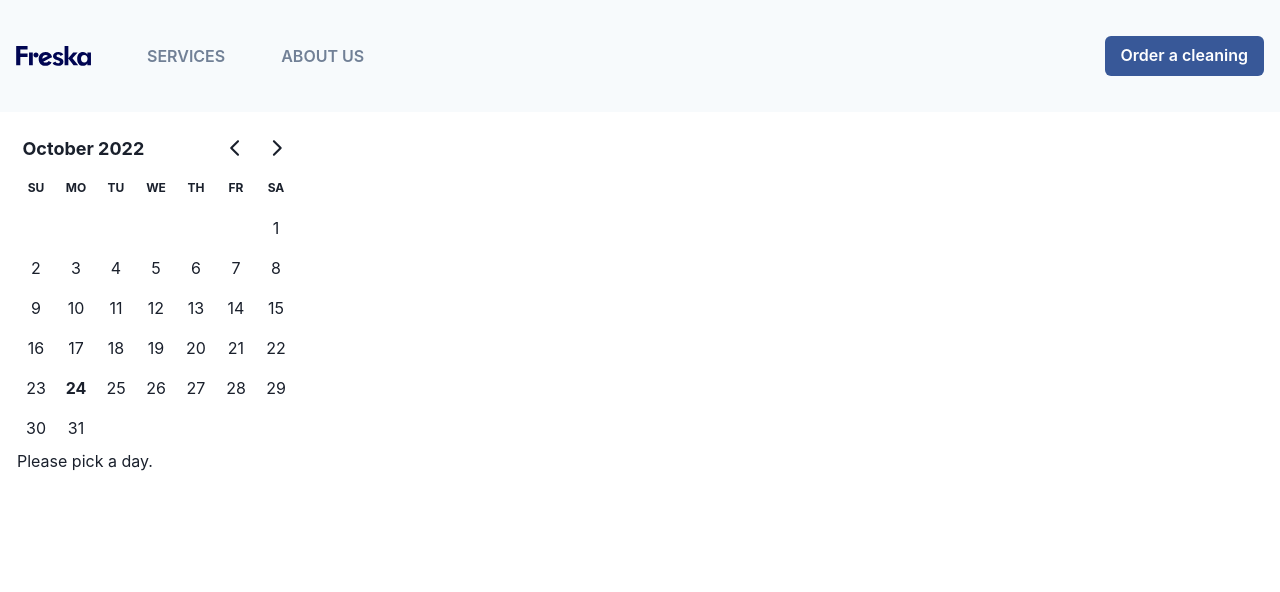
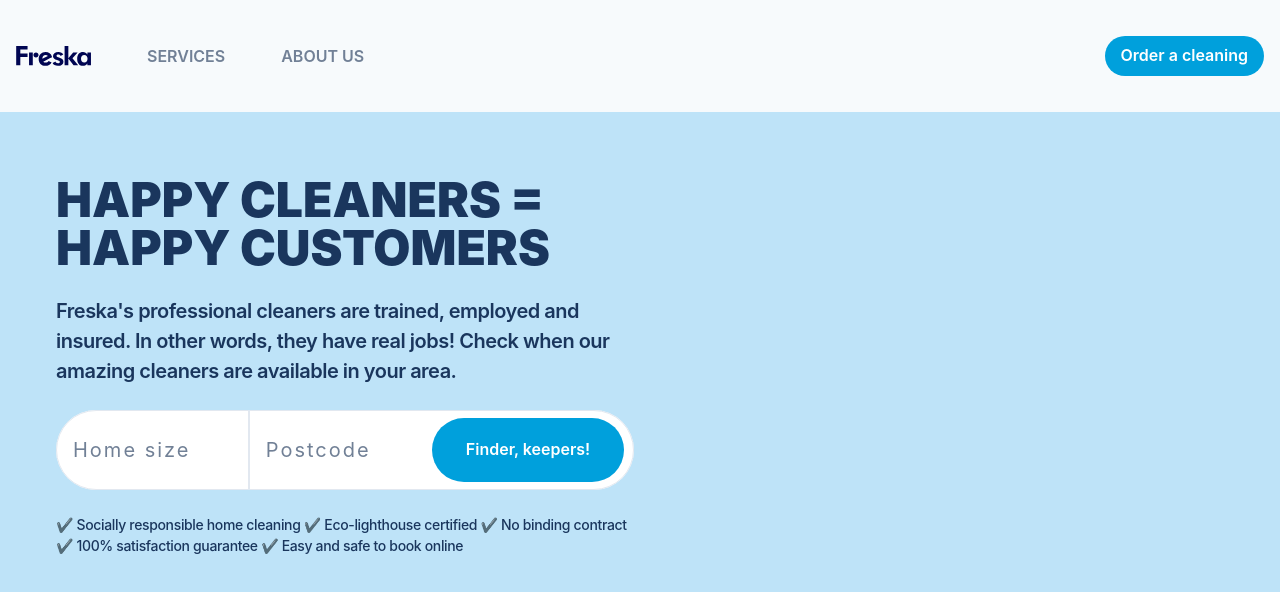
Before and after one commit to velizario/homecare-fe, a React (Create React App) app: page / in a window 1280 px wide. Shown: the top 592 px of the page. Built offline with nearby package versions, Linux system fonts and the light colour scheme.

Commit message:
Added hero page

```diff
--- a/src/App.tsx
+++ b/src/App.tsx
@@ -1,11 +1,11 @@
-import Homepage from './structure/homepage/Homepage';
 import Header from './structure/homepage/Header';
+import Hero from './structure/homepage/Hero';
 
 function App() {
   return (
     <>
       <Header/>
-      <Homepage/>
+      <Hero/>
     </>
   );
 }
--- a/src/structure/homepage/Header.tsx
+++ b/src/structure/homepage/Header.tsx
@@ -17,7 +17,7 @@
             <Button variant='link' textTransform='uppercase' _hover={{ textDecoration: "none" }}>About Us</Button>
         </Flex>
         <Spacer></Spacer>
-        <Button colorScheme='facebook'>Order a cleaning</Button>
+        <Button colorScheme='linkedin' rounded='100'>Order a cleaning</Button>
     </Container>
     )
 }
--- a/src/structure/homepage/Hero.tsx
+++ b/src/structure/homepage/Hero.tsx
@@ -1,4 +1,23 @@
+import { Box, Button, Container, Flex, Heading, NumberInput, NumberInputField, Text } from "@chakra-ui/react";
+
 const Hero : React.FC = () => {
-    return <></>
+    return (
+    <Container bg='blue.100' h='90vh' maxW='full'>
+        <Box w='50%' pl='10' py='16'>
+            <Heading as='h1' size='2xl' color='blue.900' fontWeight='black' textTransform='uppercase'>Happy cleaners = happy customers</Heading>
+            <Text color='blue.900' fontSize='xl' pt='6' letterSpacing='tight' fontWeight='semibold'>Freska's professional cleaners are trained, employed and insured. In other words, they have real jobs! Check when our amazing cleaners are available in your area.</Text>
+            <Flex mt='6' h='20' position='relative'>
+                <NumberInput bg='white' rounded='100' display='flex' w='33%' >
+                    <NumberInputField letterSpacing='widest' minH='100%' placeholder="Home size" fontSize='xl' rounded='100' borderTopRightRadius='0' borderBottomRightRadius='0'/>
+                </NumberInput>
+                <NumberInput bg='white' rounded='100' display='flex' w='66%'>
+                    <NumberInputField letterSpacing='widest' minH='100%' placeholder="Postcode" fontSize='xl' rounded='100' borderTopLeftRadius='0' borderBottomLeftRadius='0'/>
+                </NumberInput>
+                <Button colorScheme='linkedin' position='absolute' right='4' top='2' bottom='2' w='12rem' h='auto'  rounded='100' >Finder, keepers!</Button>
+            </Flex>
+            <Text color='blue.900' fontSize='sm' pt='6' letterSpacing='tight' fontWeight='medium'>✔️ Socially responsible home cleaning ✔️ Eco-lighthouse certified ✔️ No binding contract ✔️ 100% satisfaction guarantee ✔️ Easy and safe to book online</Text>
+        </Box>
+    </Container>
+    )
 }
 export default Hero;
--- a/src/structure/homepage/Homepage.tsx
+++ b/src/structure/homepage/Homepage.tsx
@@ -1,22 +1,6 @@
-import { format } from 'date-fns';
-import { useState } from 'react';
-import { DayPicker } from 'react-day-picker';
-import 'react-day-picker/dist/style.css';
-
 const Homepage:React.FC = function () {
-  const [selected, setSelected] = useState<Date>();
-
-  let footer = <p>Please pick a day.</p>;
-  if (selected) {
-    footer = <p>You picked {format(selected, 'PP')}.</p>;
-  }
   return (
-    <DayPicker
-      mode="single"
-      selected={selected}
-      onSelect={setSelected}
-      footer={footer}
-    />
+  <></>
   );
 }
 
```
